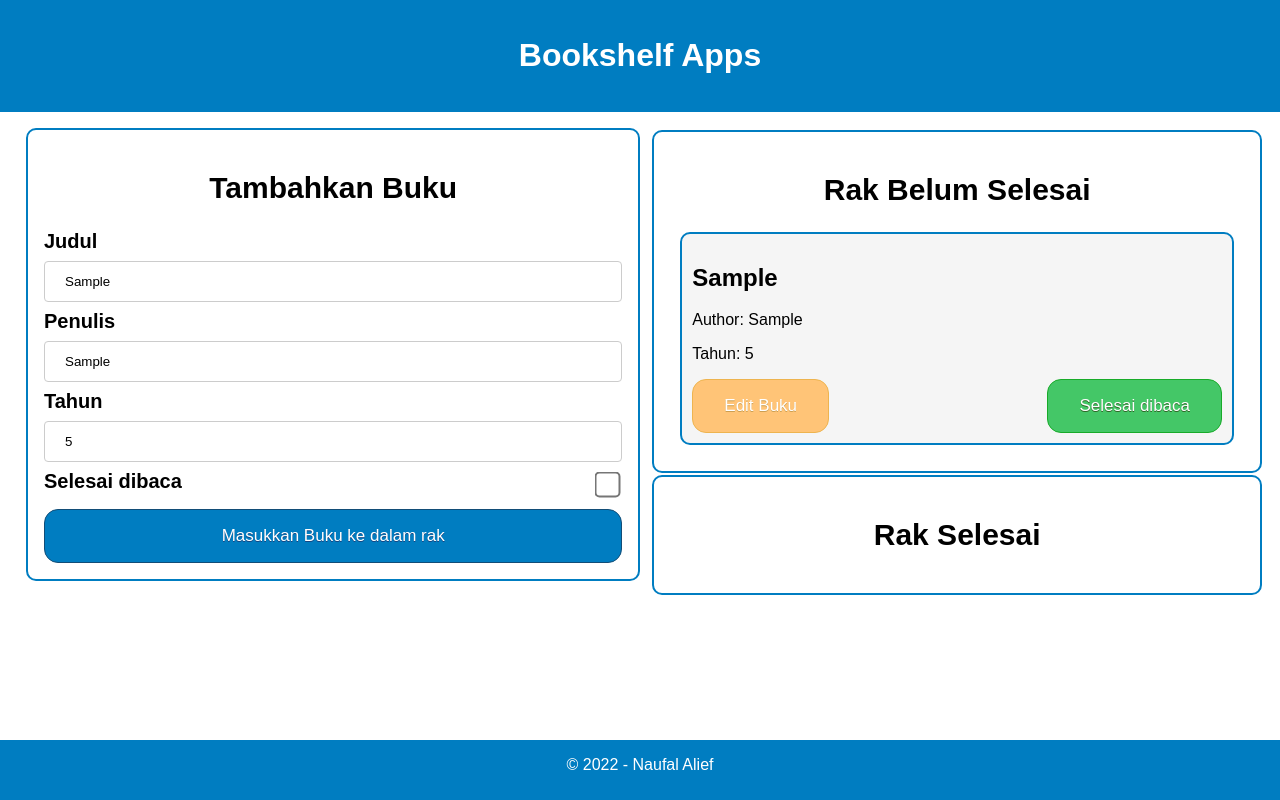
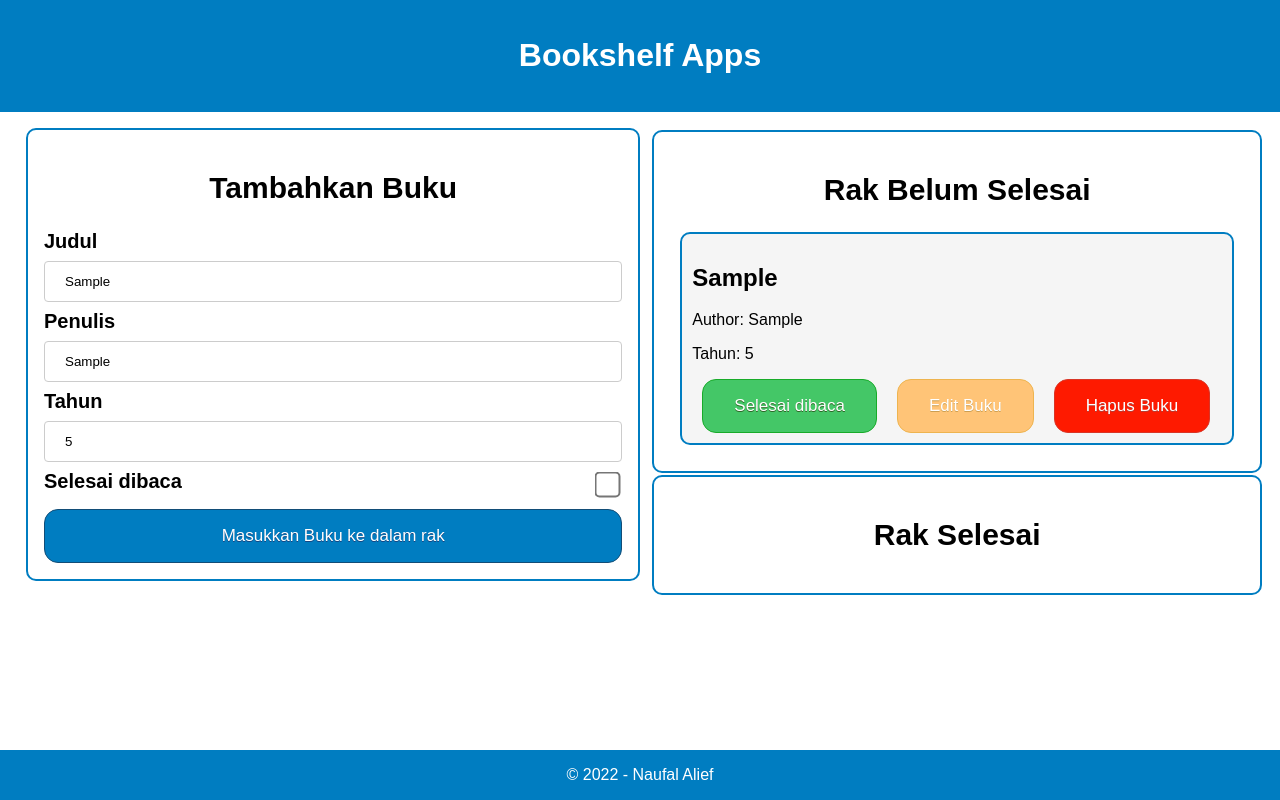
Before and after one commit to naufalalief/bookshelf, a plain HTML site: page index.html in a window 1280 px wide. Both pictures are taken after typing "Sample", "Sample", "5" into the empty fields and a click on the button "Masukkan Buku ke dalam rak". Drawn offline with Linux system fonts and the light colour scheme.

```diff
--- a/assets/css/style.css
+++ b/assets/css/style.css
@@ -21,10 +21,15 @@
     position: fixed;
     bottom: 0;
     width: 100%;
-    height: 60px;
+    height: 50px;
     background: #007dc1;
+    margin: auto;
+}
+.footer{
+    text-align: center;
     color: white;
-    text-align: center;
+    display: flex;
+    justify-content: space-around;
 }
 
 footer a{
@@ -156,7 +161,6 @@
 }
 
 .item-shadow {
-    position: relative;
     display: block;
     background-color: whitesmoke;
     border: #007dc1 2px solid;
@@ -170,8 +174,6 @@
 }
 
 .finish-button {
-    position: absolute;
-    right: 10px;
     background-color: #44c767;
     height: auto;
     border-radius: 14px;
@@ -190,10 +192,7 @@
     background-color: #5cbf2a;
 }
 
-.trash-button {
-    margin-left: 10px;
-    position: absolute;
-    right: 10px;
+.delete-button {
 	background-color:#fe1a00;
 	border-radius:14px;
 	border:1px solid #d83526;
@@ -207,7 +206,7 @@
 	text-shadow:0px 1px 0px #b23e35;
 }
 
-.trash-button:hover {
+.delete-button:hover {
     background-color:#ff3b2b;
 }
 
@@ -243,3 +242,8 @@
 	text-decoration:none;
 	text-shadow:0px 1px 0px #cc9f52;
 }
+
+.btn{
+    margin-left: 10px;
+    margin-right: 10px;
+}
--- a/assets/js/script.js
+++ b/assets/js/script.js
@@ -82,18 +82,26 @@
     textFinished.append(textContainer);
     textFinished.setAttribute('data-id', `book-${bookObject.id}`);
 
+    const undoButton = document.createElement('button');
+    undoButton.innerText = 'Belum Selesai';
+    undoButton.classList.add('undo-button', 'btn');
+
+    const trashButton = document.createElement('button');
+    trashButton.innerText = 'Hapus Buku';
+    trashButton.classList.add('delete-button', 'btn');
+
+    const finishButton = document.createElement('button');
+    finishButton.innerText = 'Selesai dibaca';
+    finishButton.classList.add('finish-button', 'btn');
+
+    const editButton = document.createElement('button');
+    editButton.innerText = 'Edit Buku';
+    editButton.classList.add('edit-button', 'btn');
 
     if (bookObject.isFinished) {
-        const undoButton = document.createElement('button');
-        undoButton.innerText = 'Belum Selesai';
-        undoButton.classList.add('undo-button');
-
         undoButton.addEventListener('click', () => {
             undoBook(bookObject.id);
         });
-        const trashButton = document.createElement('button');
-        trashButton.innerText = 'Hapus Buku';
-        trashButton.classList.add('trash-button');
         trashButton.addEventListener('click', () => {
             if (confirm('Apakah anda yakin ingin menghapus buku ini?')) {
                 deleteBook(bookObject.id);
@@ -104,20 +112,21 @@
         });
         textFinished.append(undoButton, trashButton);
     } else {
-        const finishButton = document.createElement('button');
-        finishButton.innerText = 'Selesai dibaca';
-        finishButton.classList.add('finish-button');
-
+        trashButton.addEventListener('click', () => {
+            if (confirm('Apakah anda yakin ingin menghapus buku ini?')) {
+                deleteBook(bookObject.id);
+            }
+            else {
+                return;
+            }
+        });
         finishButton.addEventListener('click', () => {
             finishBook(bookObject.id);
         });
-        const editButton = document.createElement('button');
-        editButton.innerText = 'Edit Buku';
-        editButton.classList.add('edit-button');
         editButton.addEventListener('click', () => {
             editBook(bookObject.id);
         });
-        textFinished.append(finishButton, editButton);
+        textFinished.append(finishButton, editButton, trashButton);
     }
 
     return textFinished;
--- a/index.html
+++ b/index.html
@@ -81,7 +81,9 @@
     </main>
     <script src="assets/js/script.js"></script>
     <footer>
-        <p>&copy; 2022 - <a href="https://www.github.com/naufalalief" target="_blank">Naufal Alief</a></p>
+        <div class="footer">
+            <p>&copy; 2022 - <a href="https://www.github.com/naufalalief" target="_blank">Naufal Alief</a></p>
+        </div>
     </footer>
 </body>
 
```
